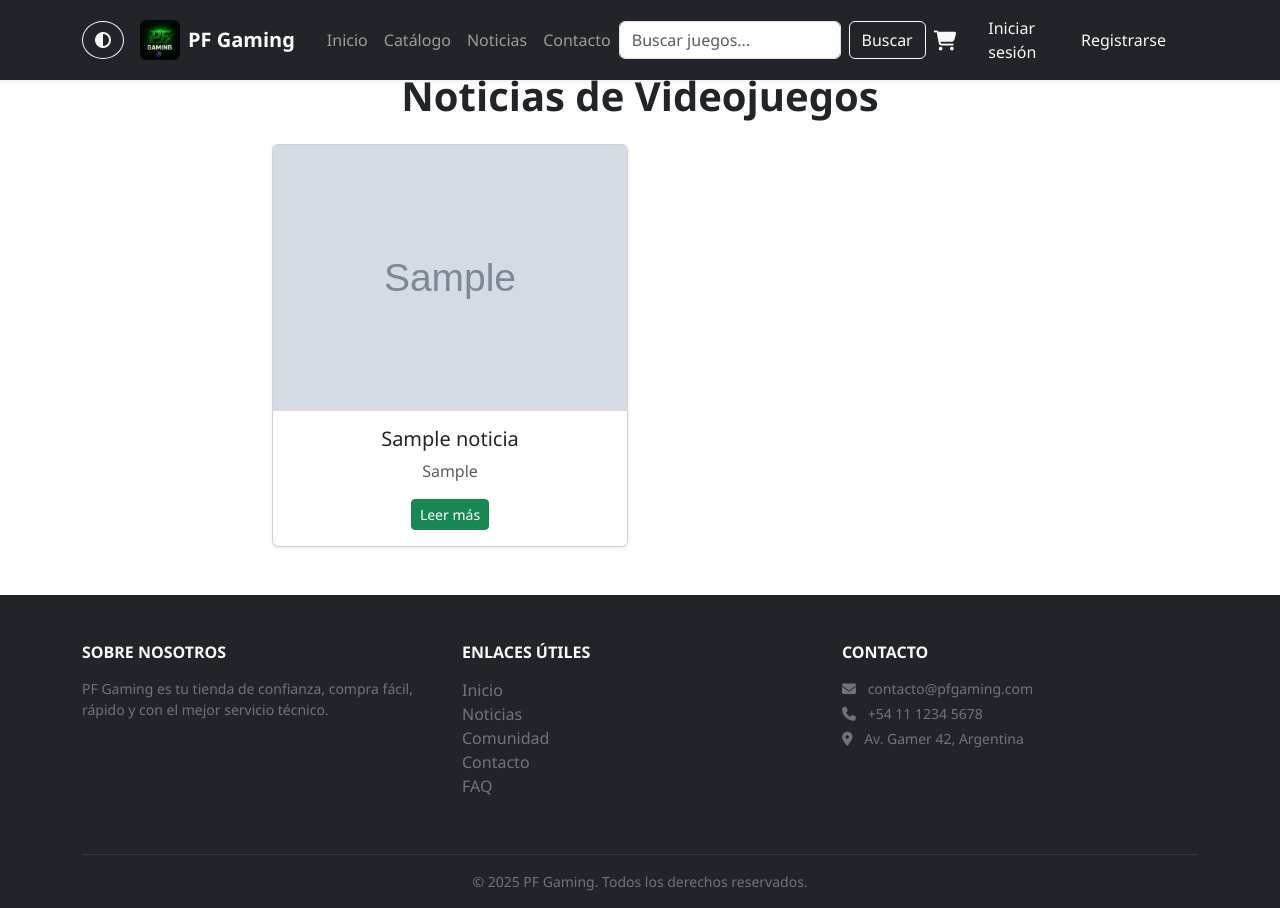
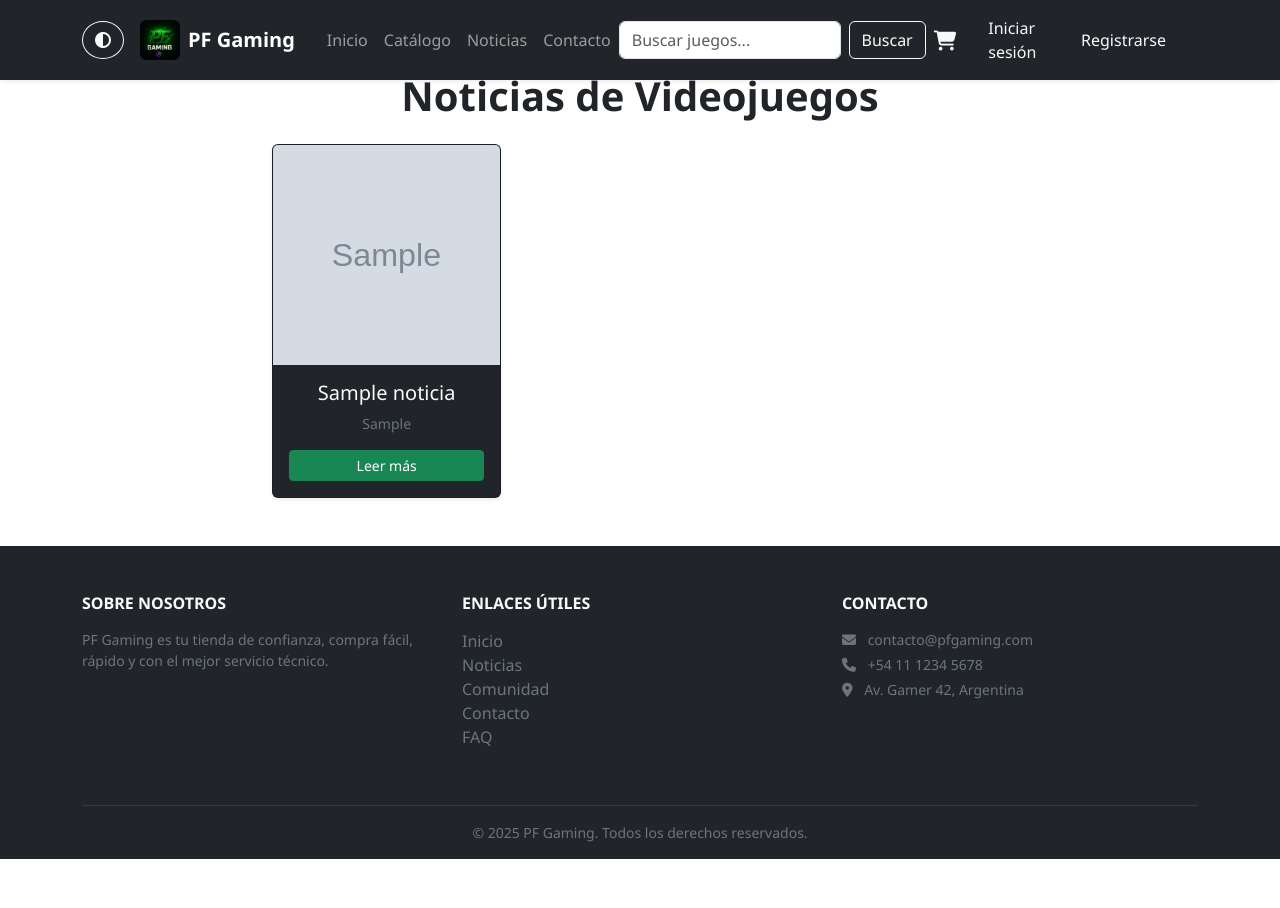
Before and after one commit to Desarrollo13/Tienda_de_VideoJuegos, a Django app: page /noticias/ in a window 1280 px wide. After the commit the page ends 859 px from the top, so only its background shows below. Run offline with Django 5.2, Linux system fonts and the light colour scheme; tables that the repository leaves empty hold one stand-in row (values such as "Sample post"); grey boxes marked "Sample" are stand-in pictures.

Commit message:
Mejoras en noticias

```diff
--- a/noticias/templates/noticias/lista.html
+++ b/noticias/templates/noticias/lista.html
@@ -5,21 +5,32 @@
 
 {% block content %}
 <br>
-<h1 class="mb-4 fw-bold">Noticias de Videojuegos</h1>
+<h1 class="mb-4 fw-bold text-center">Noticias de Videojuegos</h1>
 
 <div class="row g-4">
   {% for noticia in noticias %}
-  <div class="col-md-6">
-    <div class="card h-100 shadow-sm">
+  <div class="col-md-4">
+    <div class="card h-100 shadow-sm bg-dark text-light">
 
       {% if noticia.imagen %}
-      <img src="{{ noticia.imagen.url }}" class="card-img-top" alt="{{ noticia.titulo }}">
+      <img src="{{ noticia.imagen.url }}"
+           class="card-img-top noticia-img"
+           alt="{{ noticia.titulo }}">
+      {% else %}
+      <img src="{% static 'img/noticia_default.jpg' %}"
+           class="card-img-top noticia-img"
+           alt="Imagen por defecto">
       {% endif %}
 
-      <div class="card-body">
+      <div class="card-body d-flex flex-column">
         <h5 class="card-title">{{ noticia.titulo }}</h5>
-        <p class="card-text text-muted">{{ noticia.resumen }}</p>
-        <a href="{% url 'noticias:detalle' noticia.slug %}" class="btn btn-success btn-sm">
+
+        <p class="card-text text-secondary small">
+          {{ noticia.resumen|truncatechars:120 }}
+        </p>
+
+        <a href="{% url 'noticias:detalle' noticia.slug %}"
+           class="btn btn-success btn-sm mt-auto">
           Leer más
         </a>
       </div>
--- a/static/css/style.css
+++ b/static/css/style.css
@@ -56,6 +56,18 @@ body {
 .badge {
   font-size: 0.65rem;
 }
+
+.noticia-img {
+  height: 220px;
+  object-fit: cover;
+  width: 100%;
+}
+.noticia-detalle-img {
+  max-height: 420px;
+  width: 100%;
+  object-fit: cover;
+}
+
 
 /* parte responsi para la tabla del carrito  escritorio*/
 @media (min-width:769px) {
```
Also changed, not shown: noticias/templates/noticias/detalle_lista.html (+24 -8 lines).
